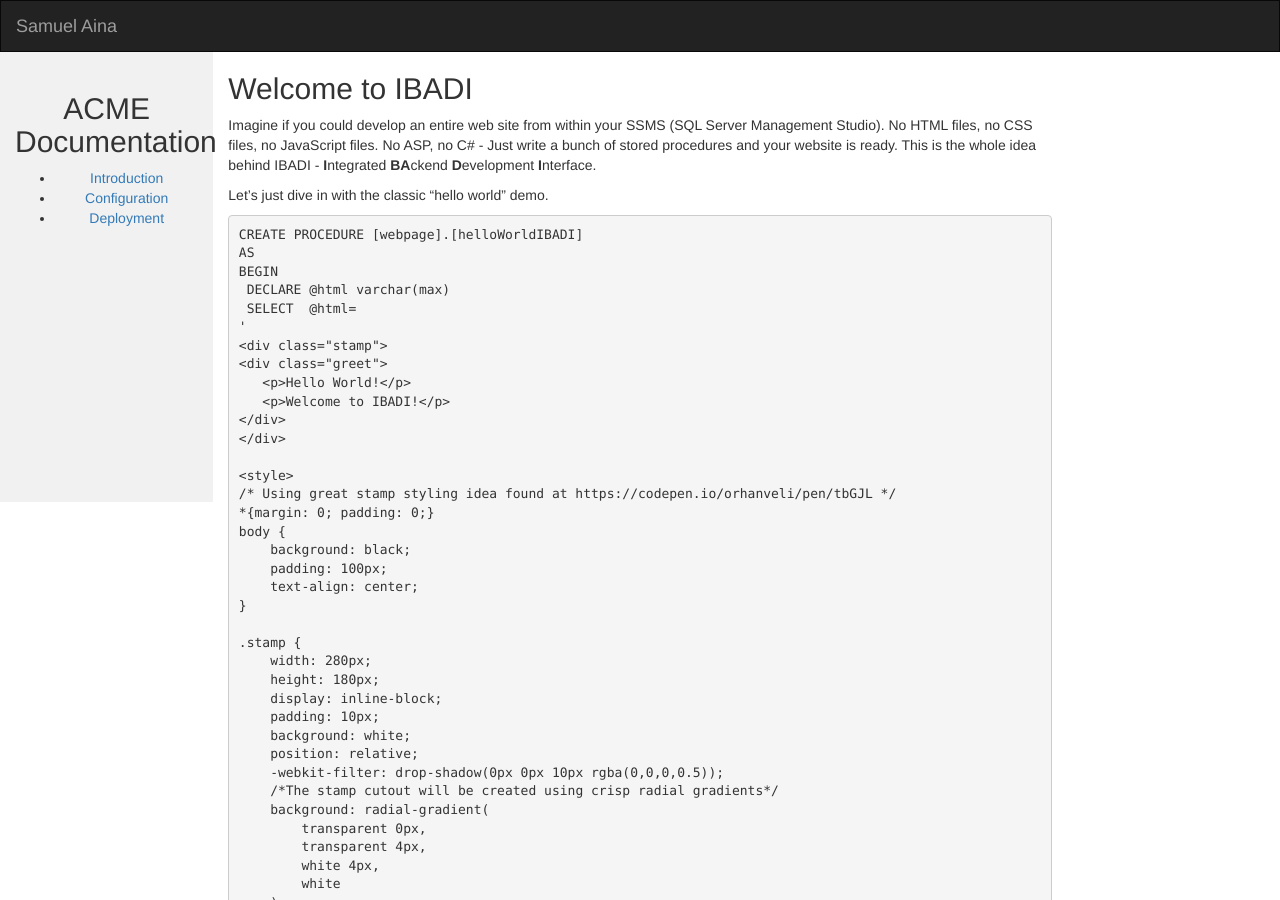
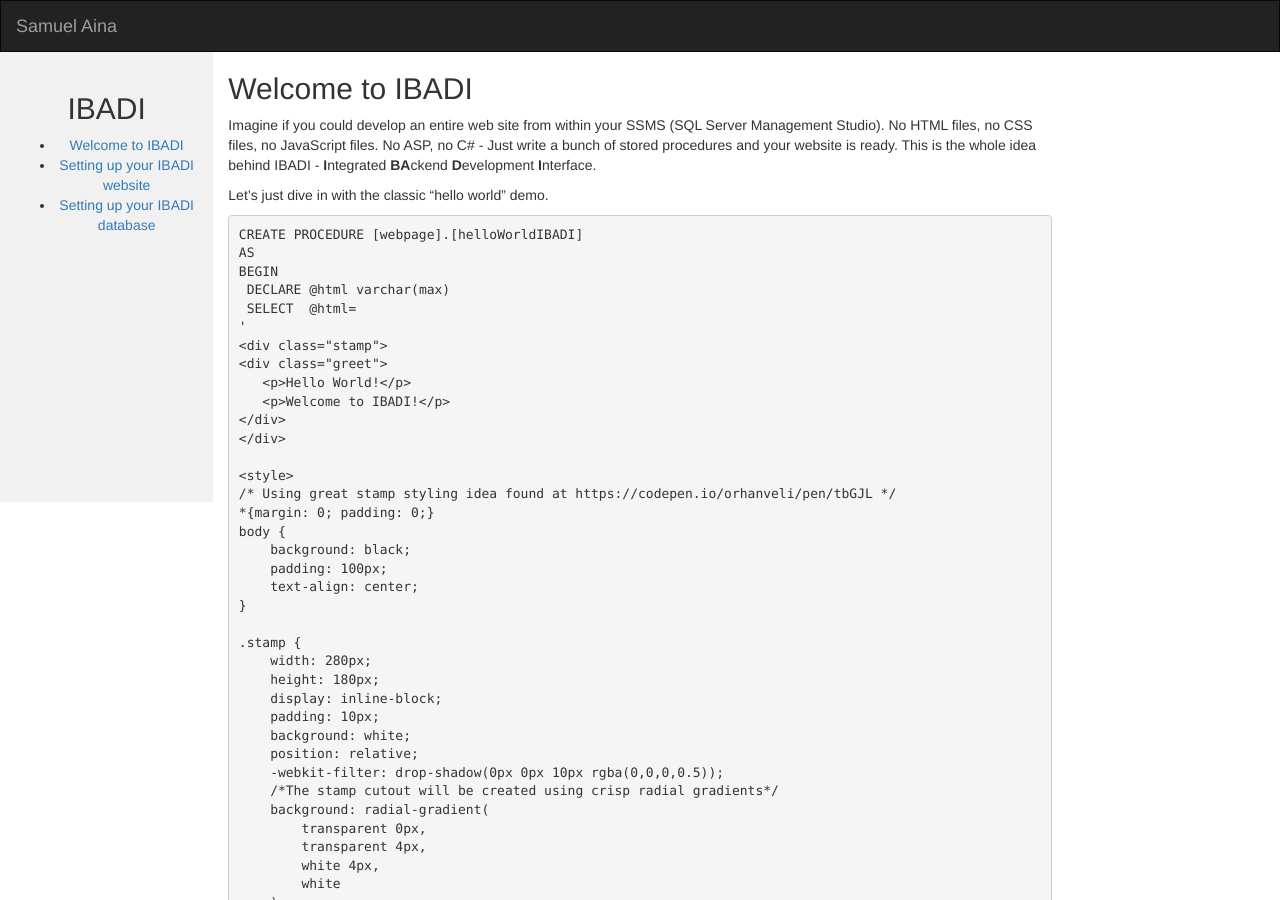
Before and after one commit to SamuelAina/IBADI-DOCS, a Jekyll site: the page built from index.md, in a window 1280 px wide and 900 px high. Built offline with Jekyll 4.4.1, drawn with Linux system fonts in a browser that asks for light colours; our own code applies the rules of GitHub Pages for plain Markdown files.

Commit message:
Update default.html

```diff
--- a/_layouts/default.html
+++ b/_layouts/default.html
@@ -1,14 +1,14 @@
 ---
-docs_list_title: ACME Documentation
+docs_list_title: IBADI
 docs:
 
-- title: Introduction
-  url: introduction.html
+- title: Welcome to IBADI
+  url: index.htm
 
-- title: Configuration
-  url: configuration.html
+- title: Setting up your IBADI website
+  url: index.htm
 
-- title: Deployment
+- title: Setting up your IBADI database
   url: deployment.html
 ---
 <!doctype html>
```
